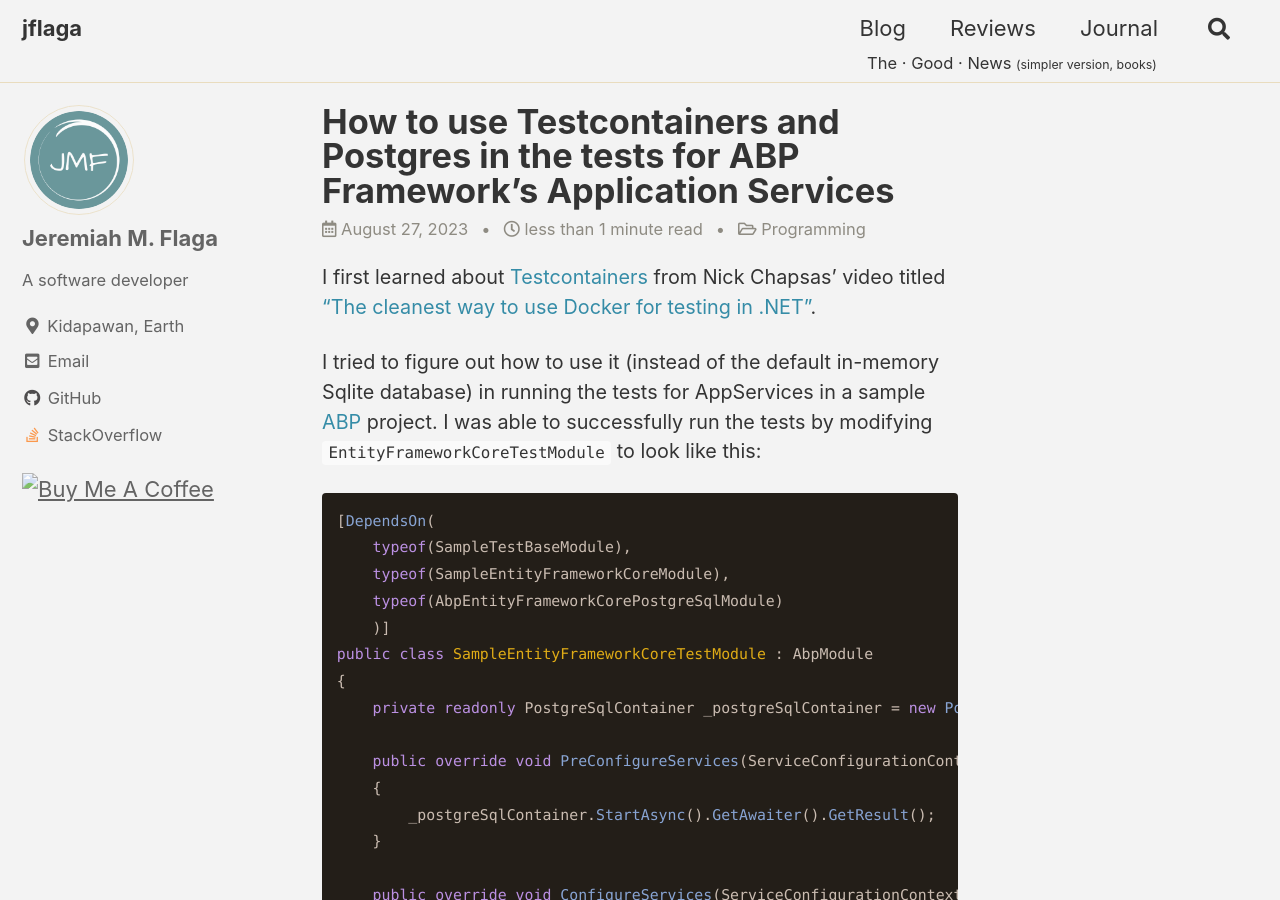
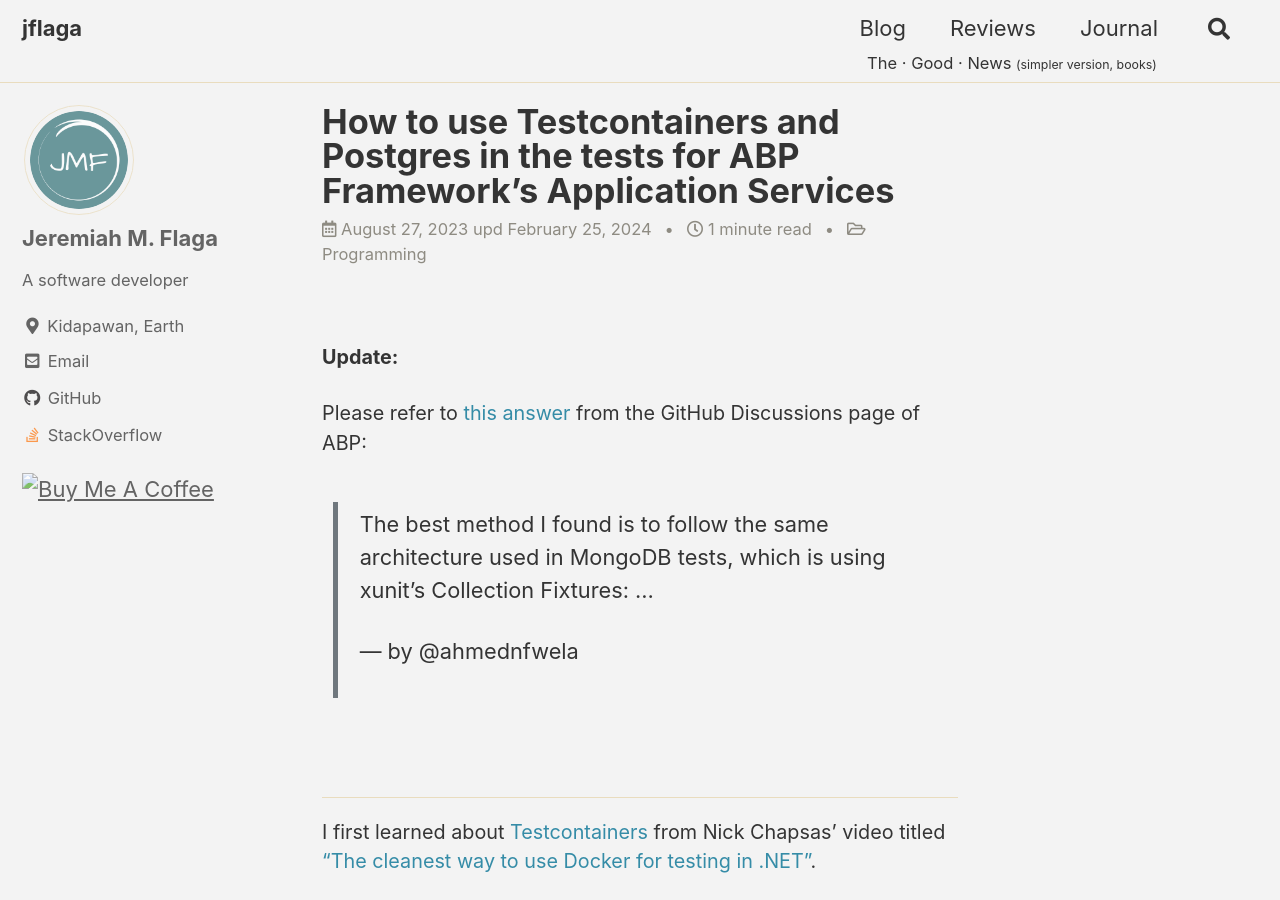
Before and after one commit to jflaga/jflaga.github.io, a Jekyll site: the page built from _posts/2023/2023-08-27-how-to-use-Testcontainers-in-tests-for-ABP-Framework-application-services-d80b719.md, in a window 1280 px wide and 900 px high. Built offline with Jekyll 4.4.1, drawn with Linux system fonts in a browser that asks for light colours; cached includes are drawn as plain includes; comment, search, counter and statistics services are not loaded; some of the changed text lies outside the part shown.

Commit message:
Update on "How to use Testcontainers in the tests for ABP"

```diff
--- a/_posts/2023/2023-08-27-how-to-use-Testcontainers-in-tests-for-ABP-Framework-application-services-d80b719.md
+++ b/_posts/2023/2023-08-27-how-to-use-Testcontainers-in-tests-for-ABP-Framework-application-services-d80b719.md
@@ -2,7 +2,7 @@
 title: "How to use Testcontainers and Postgres in the tests for ABP Framework's Application Services"
 excerpt: ""
 date: 2023-08-27 02:45:00 PM UTC
-date_last_modified:
+date_last_modified: 2024-02-25 01:20:00 PM UTC
 categories:
   - Programming
 tags:
@@ -13,6 +13,21 @@ tags:
   - ASP.NET
 published: true
 ---
+
+<br />
+
+**Update:**
+
+Please refer to [this answer](https://github.com/abpframework/abp/discussions/17490#discussioncomment-8557112) from the GitHub Discussions page of ABP:
+
+> The best method I found is to follow the same architecture used in MongoDB tests, which is using xunit's Collection Fixtures: ...
+>
+> --- by @ahmednfwela
+
+<br />
+
+
+-----
 
 I first learned about [Testcontainers](https://github.com/testcontainers/testcontainers-dotnet) from Nick Chapsas' video titled ["The cleanest way to use Docker for testing in .NET"](https://www.youtube.com/watch?v=01ZMTkoAhyM).
 
```
